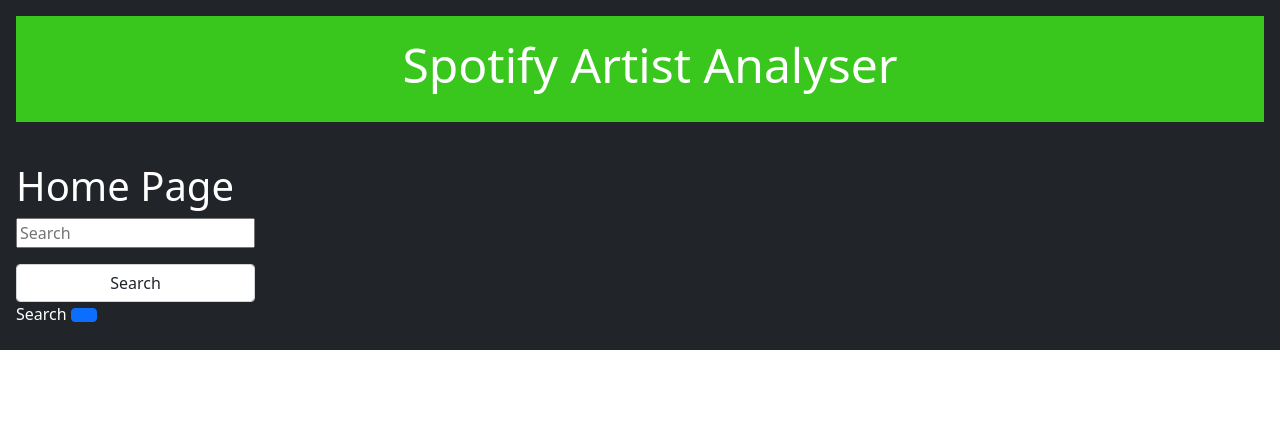
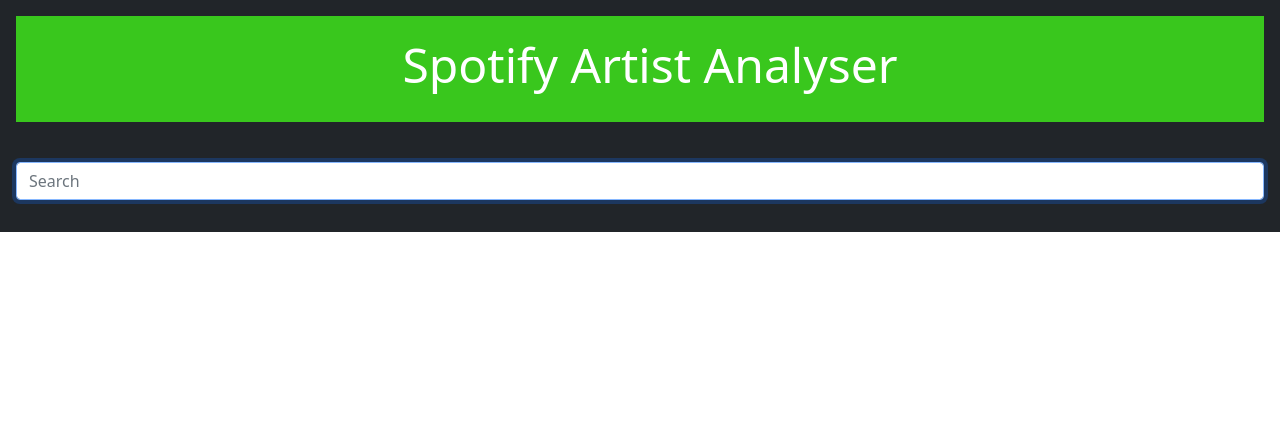
Before and after one commit to r15hil/Spotify-Artist-Analyser, a Django app: page / in a window 1280 px wide. Shown: the top 422 px of the page. Run offline with Django 3.2, Linux system fonts and the light colour scheme.

Commit message:
Some more front end

```diff
--- a/src/pages/forms.py
+++ b/src/pages/forms.py
@@ -4,10 +4,15 @@ from .models import Artist
 class RawForm(forms.ModelForm):
     artistID       = forms.CharField(label='', widget=forms.TextInput(
                             attrs={
-                                "placeholder": "Search"
+                                "placeholder": "Search",
+                                "size": 50,
+                                'class': 'form-control',
+                                'style': 'margin-bottom: 10px',
+                                'autofocus': True,
+                                'autocomplete': False
                             }
 
-    ))
+    ), required=False)
     class Meta:
         model = Artist
         fields = ['artistID']
--- a/src/templates/artist.html
+++ b/src/templates/artist.html
@@ -5,7 +5,7 @@
 <form action= '.' method='POST'> {% csrf_token %}
     <form>
         {{ form.as_p }}
-        <input type='submit' value='Search' />
+        <!-- <input type='submit' value='Search' /> -->
     </form>
 
 
@@ -19,7 +19,7 @@
                 <div class="col-md-4 col-sm-6">
                     <div class="card text-center text-white bg-dark mb-3" style="width: 18rem;">
                         <form action='/analysis/' method='POST'> {% csrf_token %}
-                            <input type='image' class="rounded-circle mx-auto d-block" name='{{ artist.uri }}' src={{ artist.images.2.url }}>
+                            <input type='image' class="rounded-circle" name='{{ artist.uri }}' src={{ artist.images.2.url }}>
                         </form>
                         <div class="card-body">
                         <h5 class="card-title-center">{{ artist.name }} </h5>
--- a/src/templates/home.html
+++ b/src/templates/home.html
@@ -2,20 +2,11 @@
 
 {% block content %}
 
-<h1>Home Page</h1>
 
-<div class="input-group">
-    <div class="form-outline">
-        <form action= '/artist/' method='POST'> {% csrf_token %}
-            <form>
-                {{ form.as_p }}
-                <input type='submit' value='Search' id="searchbar" class="form-control" />
-                <label class="form-label" for="searchbar">Search</label>
-                <button type="button" class="btn btn-primary">
-                    <i class="fas fa-search"></i>
-                </button>
-
-            </form>
-
+<form action= '/artist/' method='POST'> {% csrf_token %}
+    <form>
+        {{ form.as_p }}
+        <!-- <input type='submit' value='Search'/> -->
+    </form>
 
 {% endblock %}
```
Also changed, not shown: src/templates/analysis.html (+4 -4 lines), src/db.sqlite3.
